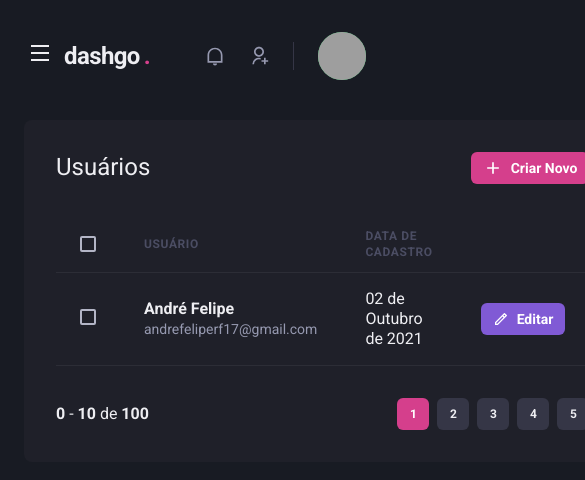
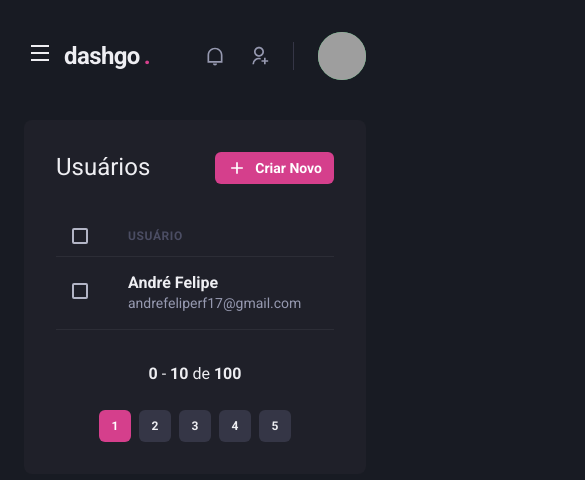
Before and after one commit to AndreFelipe97/dashgo, a Next.js app: page /users in a window 390 px wide. Shown: the top 480 px of the page, 585 px wide, since content can reach past the window. Built offline with nearby package versions, Linux system fonts and the light colour scheme; grey boxes are pictures that could not be loaded.

Commit message:
aplicada responsividade na tabela de listagem

```diff
--- a/src/components/Pagination/index.tsx
+++ b/src/components/Pagination/index.tsx
@@ -4,7 +4,7 @@ import { PaginationItem } from './PaginationItem';
 export function Pagination() {
     return (
         <Stack
-            direction="row"
+            direction={["column", "row"]}
             mt="8"
             justify="space-between"
             align="center"
--- a/src/pages/users/index.tsx
+++ b/src/pages/users/index.tsx
@@ -10,7 +10,8 @@ import { Box,
     Th,
     Td,
     Checkbox,
-    Text
+    Text,
+    useBreakpointValue
 } from '@chakra-ui/react';
 import { RiAddLine, RiPencilLine } from 'react-icons/ri';
 import { Header } from '../../components/Header';
@@ -18,6 +19,11 @@ import { Pagination } from '../../components/Pagination';
 import { Sidebar } from '../../components/Sidebar';
 
 export default function UserList() {
+    const isWideVersion = useBreakpointValue({
+        base: false,
+        lg: true,
+    });
+
     return (
         <Box>
             <Header />
@@ -62,7 +68,7 @@ export default function UserList() {
                         <Thead>
                             <Tr>
                                 <Th
-                                    px="6"
+                                    px={["4", "4", "6"]}
                                     color="green.300"
                                     w="8"
                                 >
@@ -71,23 +77,21 @@ export default function UserList() {
                                 <Th>
                                     Usuário
                                 </Th>
-                                <Th>
-                                    Data de cadastro
-                                </Th>
-                                <Th w="8"></Th>
+                                { isWideVersion && <Th>Data de cadastro</Th>}
+                                {isWideVersion && <Th w="8"></Th>}
                             </Tr>
                         </Thead>
                         <Tbody>
                             <Tr px="6">
-                                <Td><Checkbox colorScheme="pink" /></Td>
+                                <Td px={["4", "4", "6"]}><Checkbox colorScheme="pink" /></Td>
                                 <Td>
                                     <Box>
                                         <Text fontWeight="bold">André Felipe</Text>
                                         <Text fontSize="sm" color="gray.300">andrefeliperf17@gmail.com</Text>
                                     </Box>
                                 </Td>
-                                <Td>02 de Outubro de 2021</Td>
-                                <Td>
+                                {isWideVersion && <Td>02 de Outubro de 2021</Td> }
+                                { isWideVersion && <Td>
                                     <Button
                                         as="a"
                                         size="sm"
@@ -97,7 +101,7 @@ export default function UserList() {
                                     >
                                         Editar
                                     </Button>
-                                </Td>
+                                </Td> }
                             </Tr>
                         </Tbody>
                     </Table>
```
